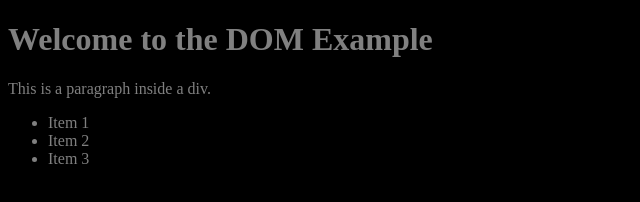
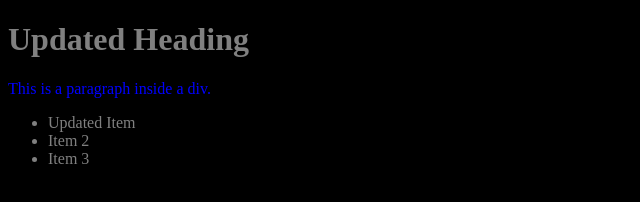
Before and after one commit to Ranagol/js-workbench, a plain HTML site: page index.html in a window 1280 px wide. Shown: the whole page, without its empty margins (0-640 px from the left). Drawn offline with Linux system fonts and the light colour scheme.

Commit message:
Small corrections.

```diff
--- a/index.html
+++ b/index.html
@@ -3,7 +3,6 @@
 <head>
   <title>JS-Andor</title>
   <link rel="stylesheet" href="style.css">
-  <script src="script.js"></script>
 </head>
 <body>
   <h1>Welcome to the DOM Example</h1>
@@ -15,5 +14,8 @@
       <li>Item 3</li>
     </ul>
   </div>
+
+  <!-- JS script always goes as the last item, before the <body> closing tag!!!! -->
+  <script src="script.js"></script>
 </body>
 </html>
--- a/script.js
+++ b/script.js
@@ -1,9 +1,15 @@
-//Selecting html elements for JS manipulation
-var heading = document.getElementsByTagName('h1')[0];
-var paragraph = document.getElementById('content').getElementsByTagName('p')[0];
-var listItem = document.querySelectorAll('ul li')[0];
+// Selecting elements with JS
+const heading = document.querySelector('h1');
+const paragraph = document.querySelector('#content p');
+const listItem = document.querySelector('ul li');
 
-//Manipulating html elements with JS
-heading.innerHTML = 'Updated Heading';
+//Manipulating elements with JS
+heading.textContent = 'Updated Heading';
 paragraph.style.color = 'blue';
 listItem.innerHTML = 'Updated Item';
+
+//Using the DOM object in console.log
+// console.log('1', document);  // Log the entire document object
+// console.log('2', document.documentElement);  // Log the root element (<html>)
+// console.log('3', document.querySelector('#content'));  // Log a specific element by its ID
+// console.log('4', document.title);  // Log the title of the document
```
Also changed, not shown: 2 other files.
